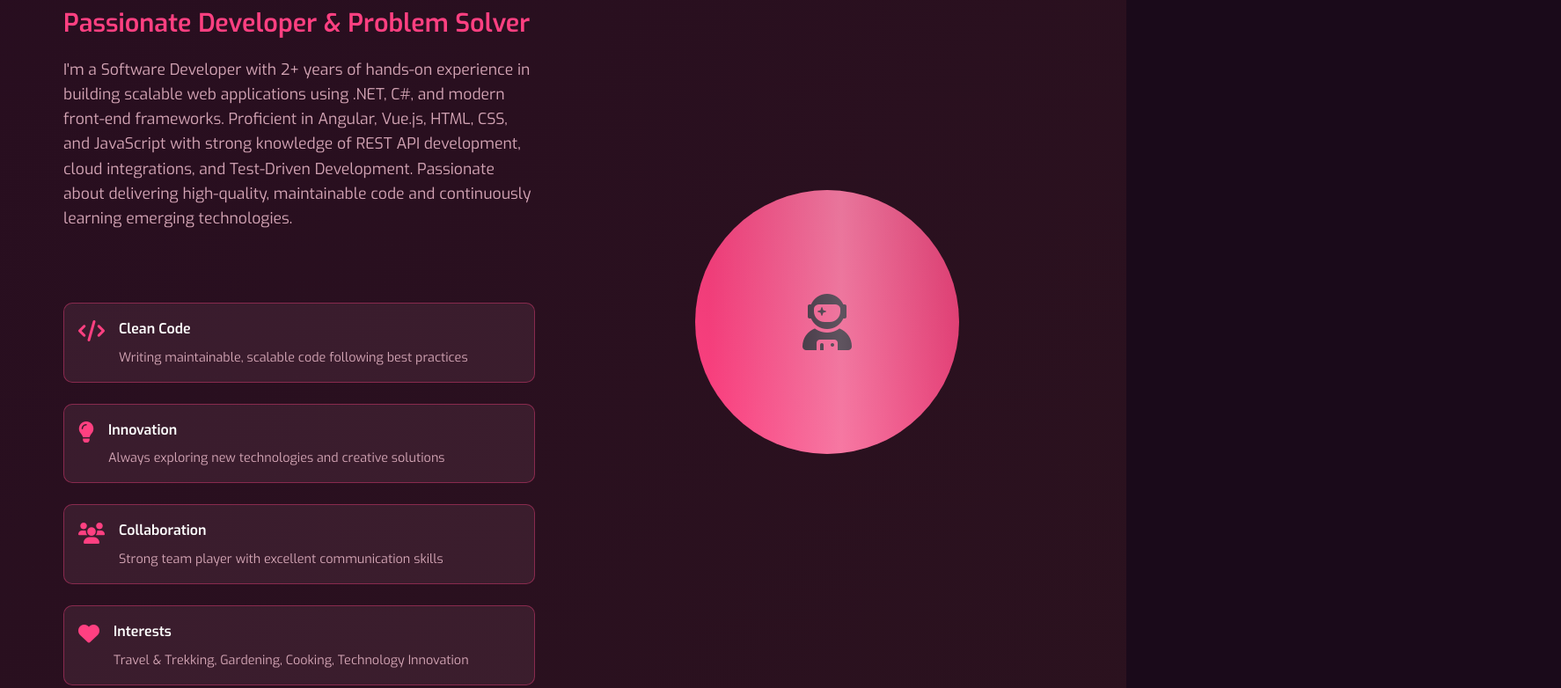
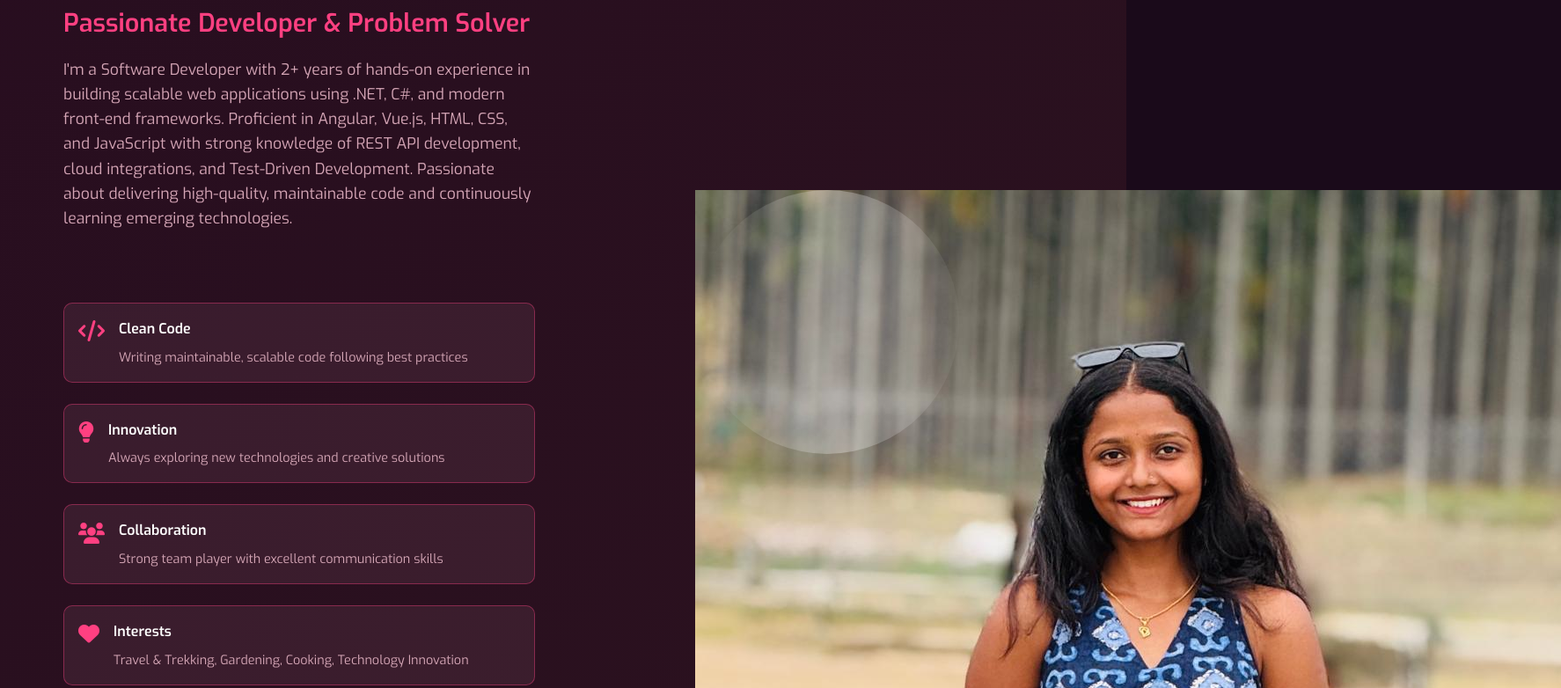
Before and after one commit to Preethiigowdaa/preethi-portfolio, a website: page index.html in a window 1280 px wide. Shown: the part 1024-1806 px from the top of the page at 88% size, 1774 px wide, since content can reach past the window. Drawn offline with nearby package versions, Linux system fonts and the light colour scheme; animation ran at ten frames a second.

Commit message:
Add files via upload

```diff
--- a/index.html
+++ b/index.html
@@ -128,9 +128,7 @@
                 </div>
                 <div class="about-image">
                     <div class="image-container">
-                        <div class="image-placeholder">
-                            <i class="fas fa-user-astronaut"></i>
-                        </div>
+                        <img src="profile-image.jpeg" alt="Preethi Gowda - Software Developer" class="profile-image">
                         <div class="image-effects">
                             <div class="scanner"></div>
                         </div>
```
Also changed, not shown: profile-image.jpeg (added).
